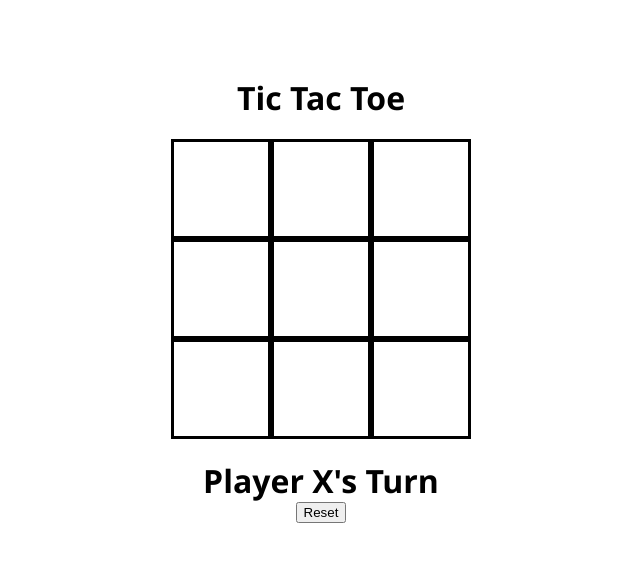
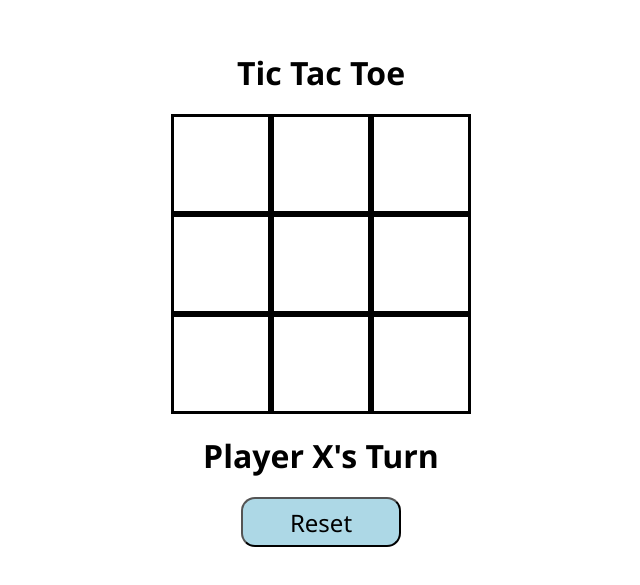
Before and after one commit to Rowan-Maynor/odin-tic-tac-toe, a plain HTML site: page index.html in a window 1280 px wide. Shown: the part 101-686 px from the top of the page, without its empty margins (319-959 px from the left). Drawn offline with Linux system fonts and the light colour scheme.

Commit message:
Style reset button

```diff
--- a/style.css
+++ b/style.css
@@ -37,3 +37,13 @@ body{
     font-weight: bold;
     font-family: 'Segoe UI', Tahoma, Geneva, Verdana, sans-serif;
 }
+
+#reset-btn {
+    margin-top: var(--grid-margin);
+    width: 160px;
+    height: 50px;
+    font-size: 1.5em;
+    font-family: 'Segoe UI', Tahoma, Geneva, Verdana, sans-serif;
+    border-radius: 14px;
+    background-color: lightblue;
+}
```
